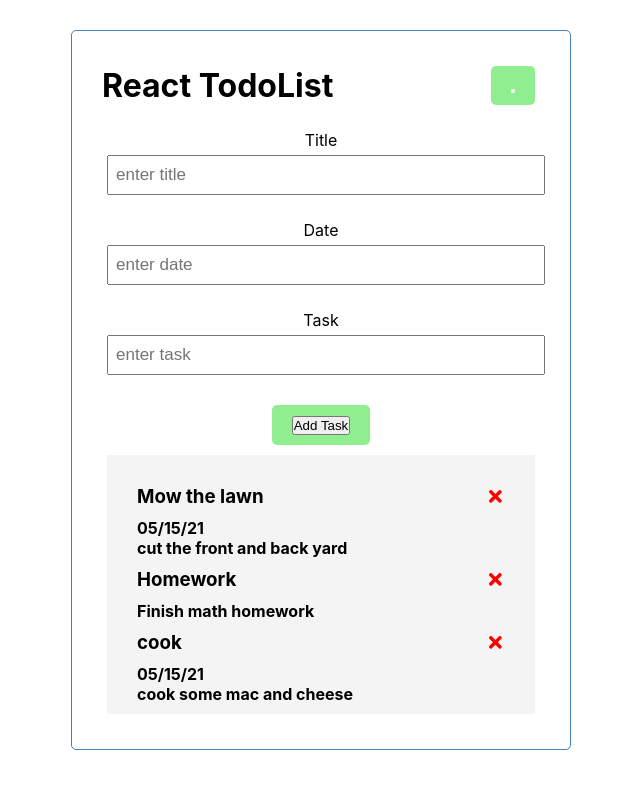
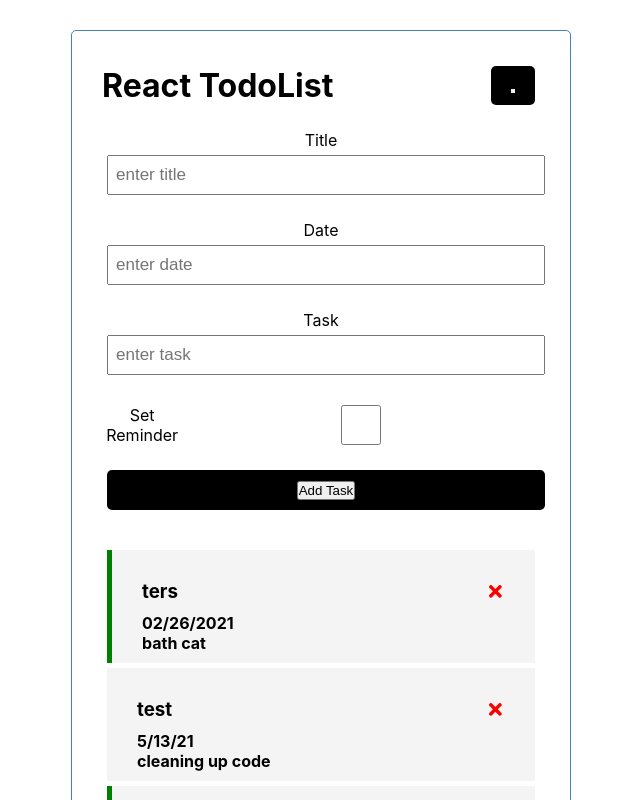
Before and after one commit to chadtarpey615/react-todolist, a React (Create React App) app: page / in a window 1280 px wide. Shown: the top 800 px of the page, without its empty margins (319-959 px from the left). Built offline with nearby package versions, Linux system fonts and the light colour scheme; data requests are answered from the project's data file.

Commit message:
addTask with reminder finished

```diff
--- a/db.json
+++ b/db.json
@@ -1,22 +1,24 @@
 {
   "tasks": [
     {
-      "id": 705,
-      "title": "Mow the lawn",
-      "date": "05/15/21",
-      "task": "cut the front and back yard"
+      "id": 882,
+      "title": "ters",
+      "date": "02/26/2021",
+      "task": "bath cat",
+      "reminder": true
     },
     {
-      "id": 737,
-      "title": "Homework",
-      "date": "",
-      "task": "Finish math homework"
+      "id": 916,
+      "title": "test",
+      "date": "5/13/21",
+      "task": "cleaning up code"
     },
     {
-      "id": 287,
-      "title": "cook",
-      "date": "05/15/21",
-      "task": "cook some mac and cheese"
+      "id": 965,
+      "title": "xbox",
+      "date": "02/17/2021",
+      "task": "bath cat done",
+      "reminder": true
     }
   ]
 }
--- a/src/App.css
+++ b/src/App.css
@@ -24,7 +24,7 @@
 
 .btn {
   display: inline-block;
-  background: lightgreen;
+  background: #000;
   color: #fff;
   border: none;
   padding: 10px 20px;
@@ -49,6 +49,10 @@
   width: 100%;
 }
 
+.add-form {
+  margin-bottom: 40px;
+}
+
 .form-control {
   margin: 20px 0;
 }
@@ -63,12 +67,21 @@
   font-size: 17px;
 }
 
+.form-control-check {
+  display: flex;
+  align-items: center;
+  justify-content: space-between;
+}
+
 .task {
   background: #f4f4f4;
   margin: 5px;
   padding: 20px 30px;
   cursor: pointer;
   padding-bottom: 10px;
+}
+.task.reminder {
+  border-left: 5px solid green;
 }
 .task h3,
 h4 {
--- a/src/App.js
+++ b/src/App.js
@@ -68,11 +68,18 @@ function App() {
       ? setTask(task.filter((task) => task.id !== id))
       : alert("Error deleting this task")
   }
+
+  const toggleReminder = (id) => {
+    console.log(id)
+    setTask(task.map((task) => task.id === id
+      ? { ...task, reminder: !task.reminder } : task
+    ))
+  }
   return (
     <div className="container">
       <Header />
       <AddTask />
-      <Task task={task} onDelete={deleteTask} />
+      {task.length > 0 ? <Task task={task} onDelete={deleteTask} onToggle={toggleReminder} /> : "No Tasks to show "}
     </div>
   );
 }
--- a/src/components/add-task/addTask.js
+++ b/src/components/add-task/addTask.js
@@ -6,7 +6,7 @@ import Button from "../button/button"
 export default function AddTask() {
 
     const [tasks, setTasks] = useState({});
-
+    const [reminder, setReminder] = useState(false)
     useEffect(() => {
         console.log(tasks)
     })
@@ -20,12 +20,16 @@ export default function AddTask() {
 
     const handleSubmit = (event) => {
         event.preventDefault();
-        console.log("hit")
+        if (!tasks.title || !tasks.date || !tasks.task) {
+            alert("please fill out all forms")
+            return
+        }
         api.saveTask({
             id: Math.floor(Math.random() * 1000) + 1,
             title: tasks.title,
             date: tasks.date,
-            task: tasks.task
+            task: tasks.task,
+            reminder: true
         })
             .then(() => setTasks({
                 id: "",
@@ -43,7 +47,7 @@ export default function AddTask() {
 
 
     return (
-        <form >
+        <form className="add-form">
             <div className="form-control">
                 <label htmlFor="title">Title</label>
                 <input onChange={handleInput} type="text" name="title" placeholder="enter title" />
@@ -56,7 +60,11 @@ export default function AddTask() {
                 <label htmlFor="task">Task</label>
                 <input onChange={handleInput} type="text" name="task" placeholder="enter task" />
             </div>
-            <div className="btn">
+            <div className="form-control form-control-check">
+                <label htmlFor="task">Set Reminder</label>
+                <input type="checkbox" value={reminder} checked={reminder} onChange={(e) => setReminder(e.currentTarget.checked)} />
+            </div>
+            <div className="btn btn-block">
                 <button onClick={handleSubmit}>Add Task</button>
             </div>
 
--- a/src/components/task/task.js
+++ b/src/components/task/task.js
@@ -4,24 +4,25 @@ import { FaTimes } from "react-icons/fa"
 
 
 
-const Task = ({ task, onDelete }) => {
+const Task = ({ task, onDelete, onToggle }) => {
     useEffect(() => {
         console.log(task)
 
     }, [])
 
     return (
-        <div className="task">
+        <>
             {
+
                 task.map((task, index) => (
-                    <>
+                    <div className={`task ${task.reminder ? "reminder" : ""}`} onDoubleClick={() => onToggle(task.id)}>
                         <h3 key={index}>{task.title}<FaTimes style={{ color: "red", cursor: "pointer" }} onClick={() => onDelete(task.id)} /></h3>
                         <h4>{task.date}</h4>
                         <h4>{task.task}</h4>
-                    </>
+                    </div>
                 ))
             }
-        </div>
+        </>
     )
 }
 
```
